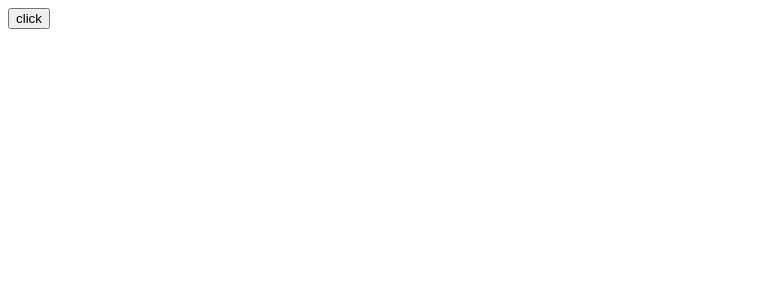
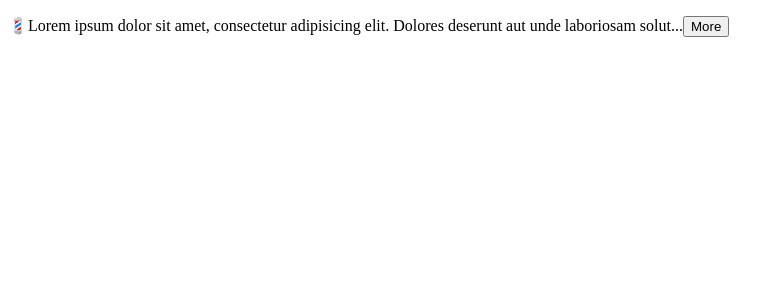
Before and after one commit to prabhu-raja/react-app, a React (Vite) app: page / in a window 1280 px wide. Shown: the top 300 px of the page, without its empty margins (0-784 px from the left). Built offline with nearby package versions, Linux system fonts and the light colour scheme.

Commit message:
29 - exercise - created expandable text component

```diff
--- a/src/App.tsx
+++ b/src/App.tsx
@@ -8,6 +8,7 @@ import Like from './components/Like';
 import './App.css';
 import NavBar from './components/NavBar';
 import Cart from './components/Cart';
+import ExpandableText from './components/ExpandableText';
 
 function App() {
   // const [alertVisible, setAlertVisibility] = useState(false);
@@ -54,31 +55,46 @@ function App() {
   //   toppings: ['🍄'],
   // });
 
-  const [cart, setCart] = useState({
-    discount: 0.1,
-    items: [
-      { id: 1, title: 'Product 1', quantity: 1 },
-      { id: 2, title: 'Product 2', quantity: 1 },
-    ],
-  });
+  // const [cart, setCart] = useState({
+  //   discount: 0.1,
+  //   items: [
+  //     { id: 1, title: 'Product 1', quantity: 1 },
+  //     { id: 2, title: 'Product 2', quantity: 1 },
+  //   ],
+  // });
 
-  const handleClick = () => {
-    // const updated = { ...game, player: { ...game.player, name: 'Bob' } };
-    // setGame(updated);
-    // const updated = [...pizza.toppings, '🥦', '🌶️'];
-    // setPizza({ ...pizza, toppings: updated });
-    setCart({
-      ...cart,
-      items: cart.items.map((itm) =>
-        itm.id === 1 ? { ...itm, quantity: itm.quantity + 1 } : itm
-      ),
-    });
-  };
+  // const handleClick = () => {
+  //   const updated = { ...game, player: { ...game.player, name: 'Bob' } };
+  //   setGame(updated);
+  //   const updated = [...pizza.toppings, '🥦', '🌶️'];
+  //   setPizza({ ...pizza, toppings: updated });
+  //   setCart({
+  //     ...cart,
+  //     items: cart.items.map((itm) =>
+  //       itm.id === 1 ? { ...itm, quantity: itm.quantity + 1 } : itm
+  //     ),
+  //   });
+  // };
 
   return (
-    <div>
-      <button onClick={handleClick}>click</button>
-    </div>
+    <>
+      <ExpandableText>
+        Lorem ipsum dolor sit amet, consectetur adipisicing elit. Dolores
+        deserunt aut unde laboriosam soluta veniam, ea quos aliquid error cum?
+        Sapiente quod dolorum perferendis praesentium cum architecto. Nam
+        tenetur facere, id, tempore itaque quae nostrum dicta voluptatibus
+        deserunt animi ex dolor earum nisi deleniti, amet velit repellat
+        obcaecati ipsa optio dolores reprehenderit? Dolor accusantium ipsa iste
+        unde sed mollitia ea iure alias nostrum beatae, ducimus ipsam eveniet
+        dolorum debitis reprehenderit magnam assumenda minima, distinctio
+        similique quibusdam fugit nobis, soluta optio! Error nam voluptatibus
+        blanditiis laborum optio. Dolor quas eos magni quisquam veritatis optio
+        debitis suscipit. Vel nulla magni deleniti quae.
+      </ExpandableText>
+    </>
+    // <div>
+    //   <button onClick={handleClick}>click</button>
+    // </div>
     // <>
     //   <NavBar cartItemsCount={cartItems.length}></NavBar>
     //   <Cart cartItems={cartItems} onClear={handleClear}></Cart>
--- /dev/null
+++ b/src/components/ExpandableText.tsx
@@ -0,0 +1,24 @@
+import { ReactNode, useState } from 'react';
+
+interface Props {
+  children: string;
+  maxChars?: number;
+}
+const ExpandableText = ({ children, maxChars = 100 }: Props) => {
+  const [isExpanded, setExpanded] = useState(false);
+
+  if (children.length <= maxChars) return <p>🍾{children}</p>;
+
+  const text = isExpanded ? children : children.substring(0, maxChars) + '...';
+
+  return (
+    <p>
+      💈{text}
+      <button onClick={() => setExpanded(!isExpanded)}>
+        {isExpanded ? 'Less' : 'More'}
+      </button>
+    </p>
+  );
+};
+
+export default ExpandableText;
```
